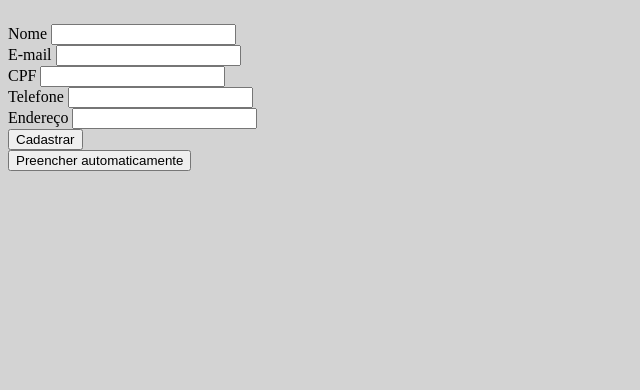
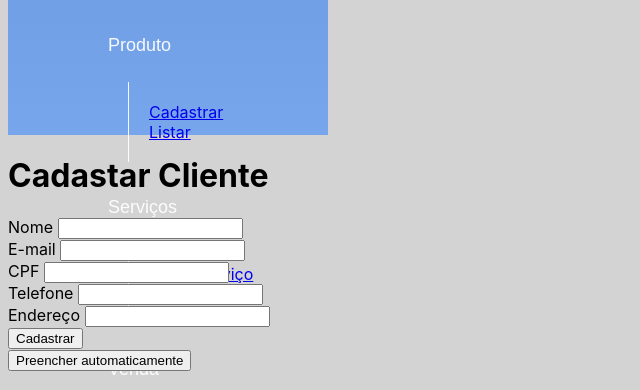
Before and after one commit to antoniovini47/PetPlanet, a Django app: page /cadastrarCliente/ in a window 1280 px wide. Shown: the part 673-1063 px from the top of the page, without its empty margins (0-640 px from the left). Before the commit the page ends 844 px from the top, so only its background shows below. Run offline with Django 5.2, Linux system fonts and the light colour scheme.

Commit message:
Update navBar.css
alterado para ficar mais parecido com o protótipo (não finalizado).

```diff
--- a/projetoPetPlanet/static/navBar.css
+++ b/projetoPetPlanet/static/navBar.css
@@ -1,6 +1,59 @@
 body {
   background-color: rgb(211, 211, 211);
+  font-family: "Inter", sans-serif;
 }
+
+.wrap{
+  display: flex;
+  flex-direction: row;
+  align-items: left;
+  justify-content: flex-start;
+}
+
+.sidebar{
+  background-image: linear-gradient(to bottom, #4E7FCB, #78A6EC);
+  display: flex;
+  flex-direction: column;
+  width: 20em;
+  height: 100vh;
+}
+
+.sidebar-item{
+  background-color: transparent;
+  border: none;
+  color: #fffe;
+  font-weight: 400px;
+  font-size: 18px;
+  text-align: left;
+  margin: 16px;
+  margin-top: 25px;
+  margin-left: 90px;
+  padding: 10px;
+}
+
 table, th, td {
   border: 1px solid;
 }
+
+.logo{
+  height: 98px;
+  width: 138px;
+  margin: 0 50px;
+  padding: 40px;
+  border-bottom: 0.5px solid #d9e4f0aa;
+}
+
+.subitems{
+  display: flex;
+  flex-direction: column;
+  margin-left: 120px;
+  color: #fffe;
+  border-left: 1px solid #fffe;
+  padding: 20px;
+  text-decoration: none;
+}
+
+a:visited {
+  text-decoration: none;
+  color: #fffe;
+ }
```
